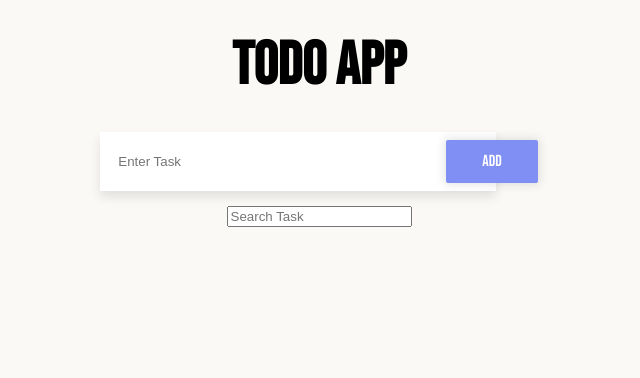
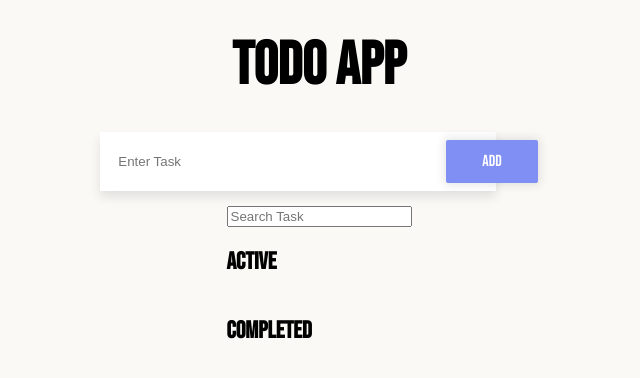
Before and after one commit to ErikYSH/todo-app, a React (Create React App) app: page / in a window 1280 px wide. Shown: the top 378 px of the page, without its empty margins (321-961 px from the left). Built offline with nearby package versions, Linux system fonts and the light colour scheme.

Commit message:
added complete section

```diff
--- a/src/App.tsx
+++ b/src/App.tsx
@@ -8,6 +8,7 @@ import {Task} from "./component/Task";
 const App: React.FC = () => {
   const [task, setTask] = useState<string>("");
   const [taskList, setTaskList] = useState<Task[]>([]);
+
 
   const handleSubmit = (e: React.FormEvent<EventTarget>) => {
     e.preventDefault();
--- a/src/component/ShowList/index.tsx
+++ b/src/component/ShowList/index.tsx
@@ -1,4 +1,4 @@
-import React, { useState } from "react";
+import React, { FormEventHandler, ReactEventHandler, useState } from "react";
 import { Task } from "../Task";
 import SingleTask from "../SingleTask";
 import "./index.css";
@@ -10,6 +10,8 @@ interface Props {
 
 const ShowList: React.FC<Props> = ({ taskList, setTaskList }: Props) => {
   const [search, setSearch] = useState("");
+  const [complete, setComplete] = useState("");
+
 
   return (
     <div className="showList">
@@ -22,21 +24,44 @@ const ShowList: React.FC<Props> = ({ taskList, setTaskList }: Props) => {
         }}
       />
 
-      {taskList.filter((task)=> {
-        if (search === "") {
-            return task
+      <div>
+        <h2>Active</h2>
+        {taskList
+          .filter((task) => {
+            if (search === "" && task.isComplete === false) {
+              return task;
             } else if (task.task.toLowerCase().includes(search.toLowerCase())) {
+              return task;
+            }
+            if (task.isComplete === false) {
                 return task
             }
-      }).map((task) => (
+          })
+          .map((task) => (
+
             <SingleTask
               task={task}
-          // id = {task.id}
               taskList={taskList}
               setTaskList={setTaskList}
             />
           ))}
       </div>
+      <h2>Completed</h2>
+      {taskList
+        .filter((task) => {
+          if (task.isComplete === true) {
+            return task;
+          }
+        })
+        .map((task) => (
+          <SingleTask
+            task={task}
+            taskList={taskList}
+            setTaskList={setTaskList}
+          />
+        ))}
+      <div></div>
+    </div>
   );
 };
 
```
Also changed, not shown: src/component/SingleTask/index.tsx (+15 -13 lines). Lines whose indentation alone changed are shown as unchanged.
